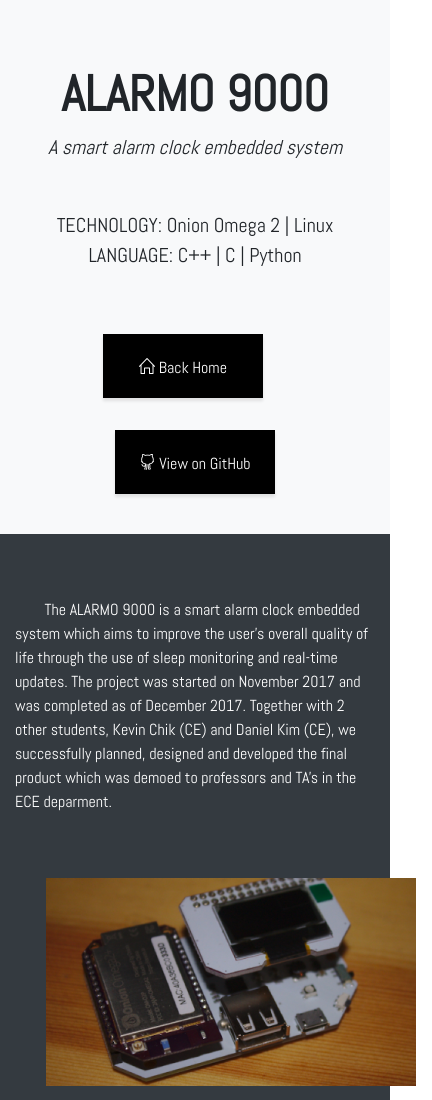
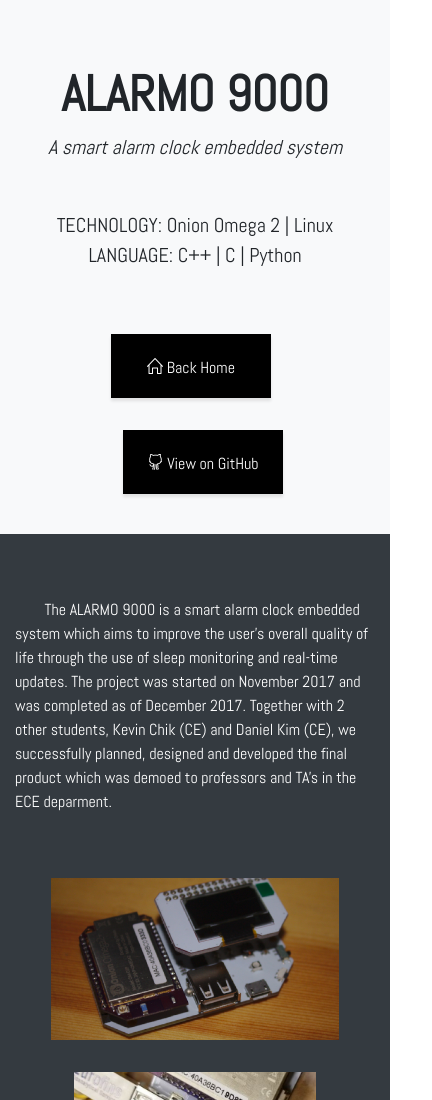
Before and after one commit to andyjiin/andy-jin.com, a plain HTML site: page ALARMO9000/index.html in a window 390 px wide. Shown: the top 1100 px of the page, 432 px wide, since content can reach past the window. Drawn offline with nearby package versions, Linux system fonts and the light colour scheme.

Commit message:
Mobile button fix (#23)

```diff
--- a/ALARMO9000/index.html
+++ b/ALARMO9000/index.html
@@ -35,13 +35,13 @@
 
             <p class="lead mb-5" > TECHNOLOGY: Onion Omega 2 | Linux  <br/> LANGUAGE: C++ | C | Python </p>
 
-            <li class="list-inline-item" style = "padding:1rem;">
+            <li class="list-inline-item" style = "padding-left: 1rem; padding-top:1rem; padding-bottom: 1rem;">
               <a class="social-link text-white mr-3" style = "width:10rem; font-size: 1rem; "  href="https://www.andy-jin.com">
                 <i class="icon-home"></i>
                 Back Home
               </a>
               </li>
-            <li class="list-inline-item" style = "padding:1rem;">
+             <li class="list-inline-item" style = "padding-left: 1rem; padding-top:1rem; padding-bottom: 1rem;">
               <a class="social-link text-white" style = "width:10rem; font-size: 1rem;" href="https://github.com/andyjiin/Alarm-Boys">
                 <i class="icon-social-github"></i>
                 View on GitHub
@@ -57,7 +57,7 @@
         <p class="lead mb-5 text-white" style = "font-size: 1rem;"> &nbsp  &nbsp  &nbsp  &nbsp The ALARMO 9000 is a smart alarm clock embedded system which aims to improve the user's overall quality of life through the use of sleep monitoring and real-time updates. The project was started on November 2017 and was completed as of December 2017. Together with 2 other students, Kevin Chik (CE) and Daniel Kim (CE), we successfully planned, designed and developed the final product which was demoed to professors and TA's in the ECE deparment. </p>
 
       <div class="container text-center">
-          <img src="omega2.jpg">
+          <img class = "wideimg" src="omega2.jpg">
           <img src="AlarmDisplay.jpg">
       </div>
 
--- a/ALARMO9000/stylesheet.css
+++ b/ALARMO9000/stylesheet.css
@@ -57,7 +57,7 @@ img {
 
 @media (min-width:992px){
   .wideimg {
-    width:40rem;
+    width:30rem;
     height:auto;
   }
 }
```
Also changed, not shown: DriverDisplay/index.html (+2 -2 lines), HotlineBrawl2/index.html (+2 -2 lines), imhungry/index.html (+2 -2 lines).
